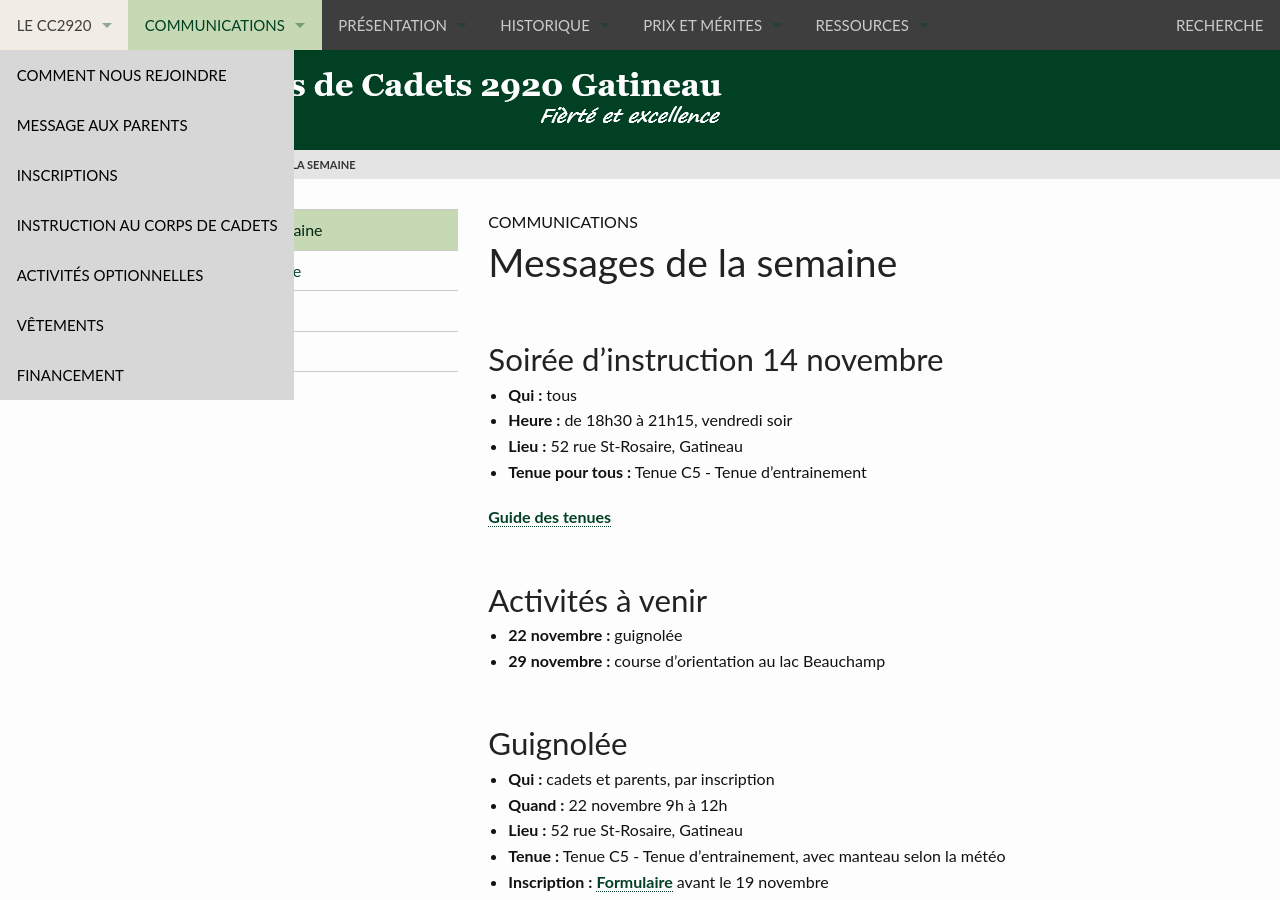
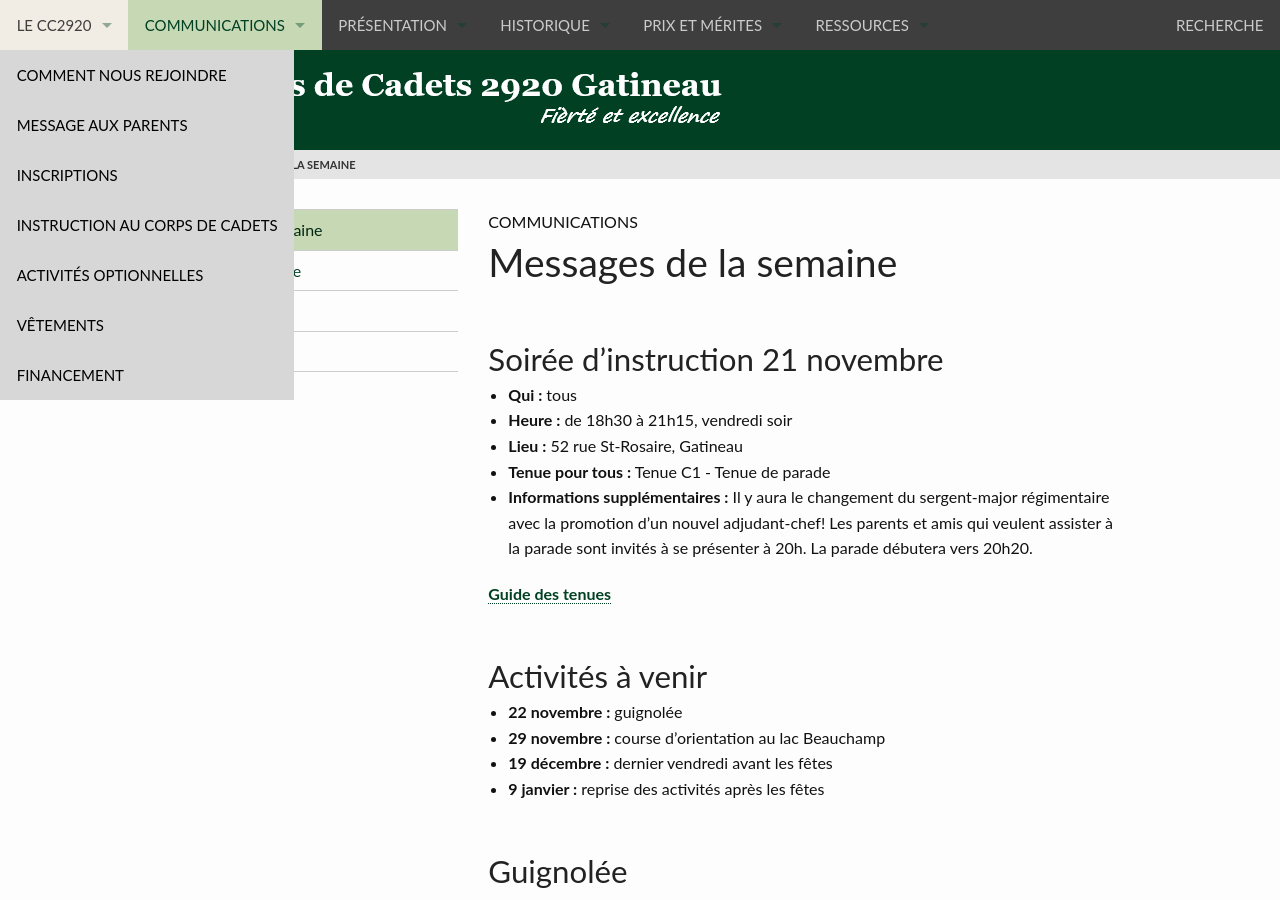
Before and after one commit to CC2920/web, a Jekyll site: the page built from _communications/messages.md, in a window 1280 px wide and 900 px high. Built offline with Jekyll 4.4.1, drawn with Linux system fonts in a browser that asks for light colours.

Commit message:
Messages de la semaine - 21 novembre

```diff
--- a/_communications/messages.md
+++ b/_communications/messages.md
@@ -3,11 +3,12 @@ title:  "Messages de la semaine"
 layout: "messages"
 ---
 
-## Soirée d’instruction 14 novembre
+## Soirée d’instruction 21 novembre
 - **Qui :** tous
 - **Heure :** de 18h30 à 21h15, vendredi soir
 - **Lieu :** 52 rue St-Rosaire, Gatineau
-- **Tenue pour tous :** Tenue C5 - Tenue d'entrainement
+- **Tenue pour tous :** Tenue C1 - Tenue de parade
+- **Informations supplémentaires :** Il y aura le changement du sergent-major régimentaire avec la promotion d’un nouvel adjudant-chef! Les parents et amis qui veulent assister à la parade sont invités à se présenter à 20h. La parade débutera vers 20h20.
 
 [Guide des tenues](https://cc2920.ca/docs/ressources/guide_uniforme.v3.pdf)
 
@@ -15,6 +16,8 @@ layout: "messages"
 ## Activités à venir
 - **22 novembre :** guignolée
 - **29 novembre :** course d’orientation au lac Beauchamp
+- **19 décembre :** dernier vendredi avant les fêtes
+- **9 janvier :** reprise des activités après les fêtes
 
 
 ## Guignolée
```
